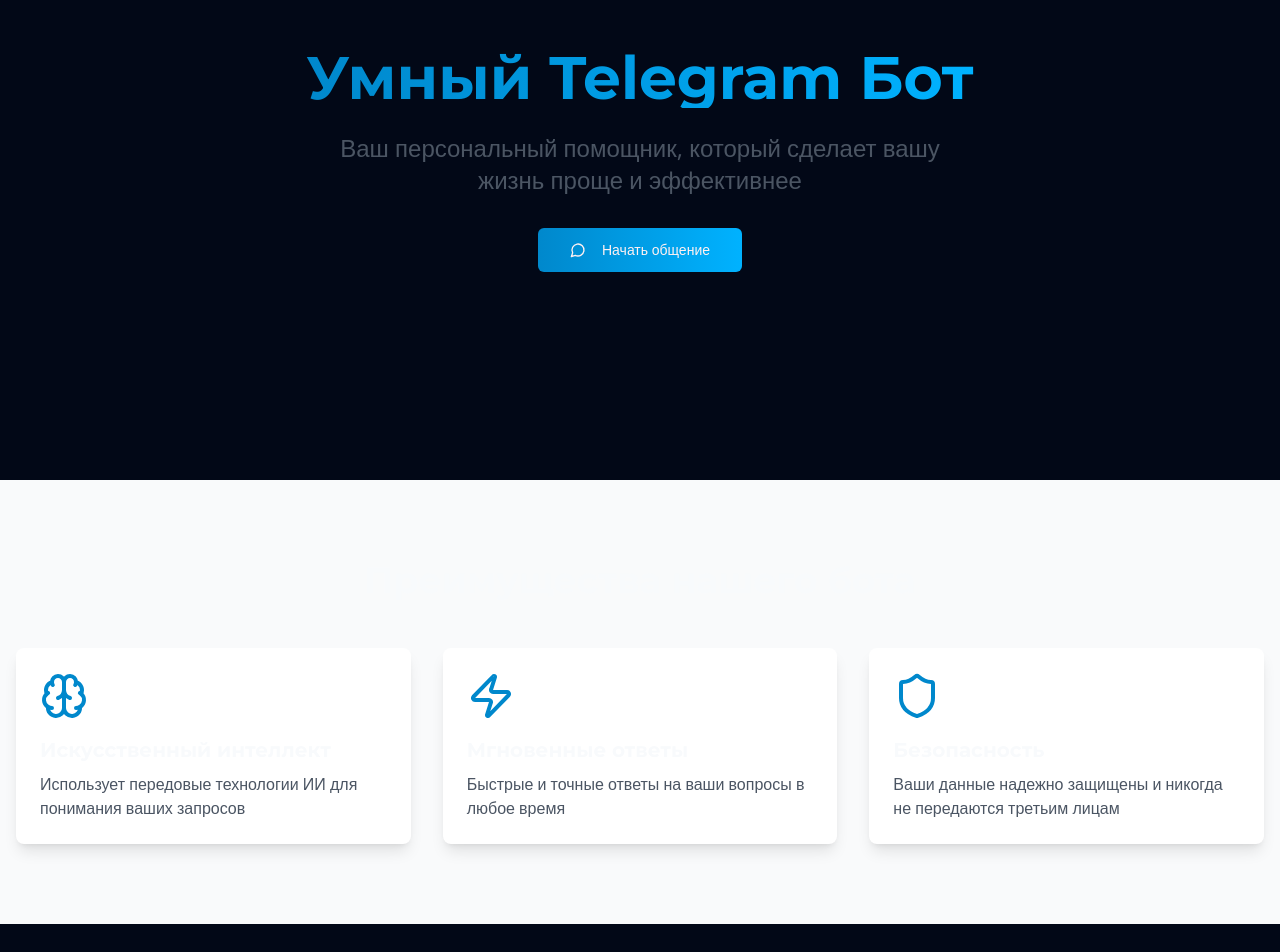
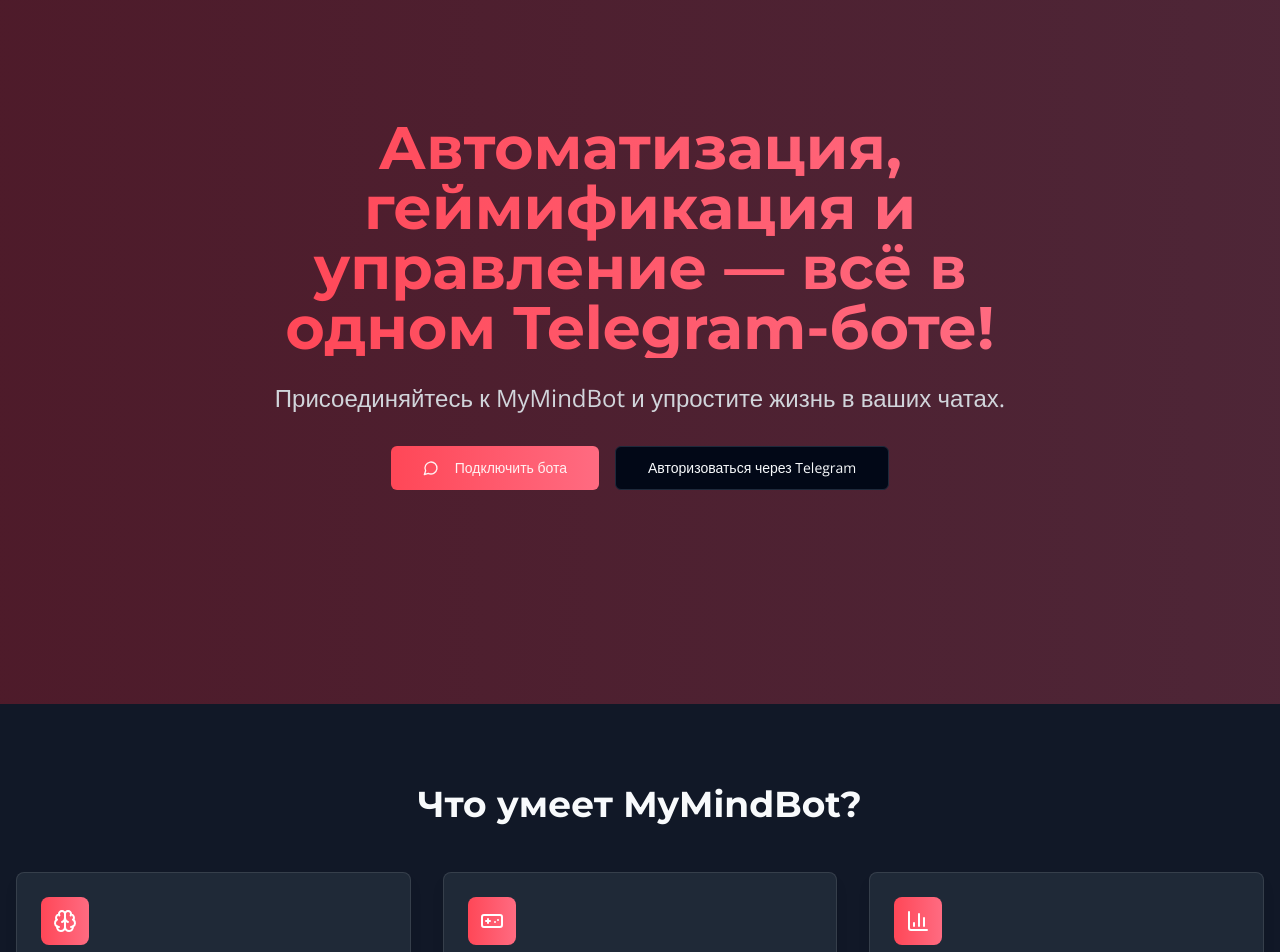
Before and after one commit to 1whyguy/smart-bot-creator-59, a React (Vite) app: page / in a window 1280 px wide. Shown: the part 160-1112 px from the top of the page. Built offline with nearby package versions, Linux system fonts and the light colour scheme.

Commit message:
Implement new files in project
Added three new files to the project as requested.
[skip gpt_engineer]

```diff
--- a/src/components/Features.tsx
+++ b/src/components/Features.tsx
@@ -1,44 +1,61 @@
-import { Brain, Zap, Shield } from "lucide-react";
+import { Brain, Gamepad, BarChart3, Sparkles, Users, Gem } from "lucide-react";
 
 const features = [
   {
     icon: Brain,
-    title: "Искусственный интеллект",
-    description: "Использует передовые технологии ИИ для понимания ваших запросов",
+    title: "Управление чатами",
+    description: "Автоматизация модерации и управления контентом.",
   },
   {
-    icon: Zap,
-    title: "Мгновенные ответы",
-    description: "Быстрые и точные ответы на ваши вопросы в любое время",
+    icon: Gamepad,
+    title: "Мини-игра",
+    description: "Играй и соревнуйся с друзьями в мини-игре.",
   },
   {
-    icon: Shield,
-    title: "Безопасность",
-    description: "Ваши данные надежно защищены и никогда не передаются третьим лицам",
+    icon: BarChart3,
+    title: "Аналитика",
+    description: "Отслеживай статистику активности и прогресса.",
+  },
+  {
+    icon: Sparkles,
+    title: "Кастомизация профиля",
+    description: "Создавай уникальный стиль профиля.",
+  },
+  {
+    icon: Users,
+    title: "Партнёрская программа",
+    description: "Зарабатывай бонусы за привлечение друзей.",
+  },
+  {
+    icon: Gem,
+    title: "Подписки",
+    description: "Открой доступ к эксклюзивным функциям.",
   },
 ];
 
 export const Features = () => {
   return (
-    <div className="py-20 bg-gray-50">
+    <section id="features" className="py-20 bg-gray-50 dark:bg-gray-900">
       <div className="container mx-auto px-4">
         <h2 className="text-3xl md:text-4xl font-bold text-center mb-12">
-          Преимущества нашего бота
+          Что умеет MyMindBot?
         </h2>
-        <div className="grid grid-cols-1 md:grid-cols-3 gap-8">
+        <div className="grid grid-cols-1 md:grid-cols-2 lg:grid-cols-3 gap-8">
           {features.map((feature, index) => (
             <div
               key={index}
-              className="p-6 bg-white rounded-lg shadow-lg hover:shadow-xl transition-shadow animate-fade-up"
-              style={{ animationDelay: `${index * 200}ms` }}
+              className="p-6 bg-white dark:bg-gray-800 rounded-lg shadow-lg hover:shadow-xl transition-all duration-300 transform hover:-translate-y-2 animate-fade-up glass-effect"
+              style={{ animationDelay: `${index * 100}ms` }}
             >
-              <feature.icon className="w-12 h-12 text-telegram-primary mb-4" />
+              <div className="w-12 h-12 bg-gradient-to-r from-custom-primary to-custom-secondary rounded-lg flex items-center justify-center mb-4">
+                <feature.icon className="w-6 h-6 text-white" />
+              </div>
               <h3 className="text-xl font-semibold mb-2">{feature.title}</h3>
-              <p className="text-gray-600">{feature.description}</p>
+              <p className="text-gray-600 dark:text-gray-300">{feature.description}</p>
             </div>
           ))}
         </div>
       </div>
-    </div>
+    </section>
   );
 };
--- a/src/components/Hero.tsx
+++ b/src/components/Hero.tsx
@@ -3,21 +3,34 @@ import { Button } from "@/components/ui/button";
 
 export const Hero = () => {
   return (
-    <div className="min-h-[80vh] flex flex-col items-center justify-center px-4 animate-fade-up">
-      <h1 className="text-4xl md:text-6xl font-bold text-center mb-6 bg-gradient-to-r from-telegram-primary to-telegram-secondary bg-clip-text text-transparent">
-        Умный Telegram Бот
-      </h1>
-      <p className="text-xl md:text-2xl text-gray-600 text-center max-w-2xl mb-8">
-        Ваш персональный помощник, который сделает вашу жизнь проще и эффективнее
+    <section className="relative min-h-screen flex items-center justify-center overflow-hidden mt-16">
+      <div className="absolute inset-0 bg-gradient-to-r from-custom-primary to-custom-secondary opacity-20 dark:opacity-30" />
+
+      <div className="relative z-10 text-center px-4 max-w-3xl mx-auto animate-fade-up">
+        <h2 className="text-4xl md:text-6xl font-bold mb-6 bg-gradient-to-r from-custom-primary to-custom-secondary bg-clip-text text-transparent">
+          Автоматизация, геймификация и управление — всё в одном Telegram-боте!
+        </h2>
+        <p className="text-xl md:text-2xl text-gray-600 dark:text-gray-300 mb-8">
+          Присоединяйтесь к MyMindBot и упростите жизнь в ваших чатах.
         </p>
+        <div className="flex flex-wrap justify-center gap-4">
           <Button
             size="lg"
-        className="bg-gradient-to-r from-telegram-primary to-telegram-secondary hover:opacity-90 transition-opacity"
-        onClick={() => window.open("https://t.me/your_bot_username", "_blank")}
+            className="bg-gradient-to-r from-custom-primary to-custom-secondary hover:opacity-90 transition-opacity"
+            onClick={() => window.open("https://t.me/MyMindBot?start=connect", "_blank")}
           >
             <MessageCircle className="mr-2" />
-        Начать общение
+            Подключить бота
+          </Button>
+          <Button
+            size="lg"
+            variant="outline"
+            onClick={() => window.open("https://t.me/MyMindBot?start=auth", "_blank")}
+          >
+            Авторизоваться через Telegram
           </Button>
         </div>
+      </div>
+    </section>
   );
 };
--- a/src/index.css
+++ b/src/index.css
@@ -87,3 +87,34 @@
 .glass-effect {
   @apply bg-white/10 backdrop-blur-lg border border-white/20 dark:bg-black/10 dark:border-white/10;
 }
+
+/* Анимации */
+@keyframes fadeInDown {
+  from {
+    opacity: 0;
+    transform: translateY(-20px);
+  }
+  to {
+    opacity: 1;
+    transform: translateY(0);
+  }
+}
+
+@keyframes fadeInUp {
+  from {
+    opacity: 0;
+    transform: translateY(20px);
+  }
+  to {
+    opacity: 1;
+    transform: translateY(0);
+  }
+}
+
+.animate-fade-down {
+  animation: fadeInDown 0.5s ease-out;
+}
+
+.animate-fade-up {
+  animation: fadeInUp 0.5s ease-out;
+}
--- a/src/pages/Index.tsx
+++ b/src/pages/Index.tsx
@@ -1,15 +1,13 @@
 import { Header } from "@/components/Header";
 import { Hero } from "@/components/Hero";
 import { Features } from "@/components/Features";
-import { HowToStart } from "@/components/HowToStart";
 
 const Index = () => {
   return (
-    <div className="min-h-screen">
+    <div className="min-h-screen bg-background">
       <Header />
       <Hero />
       <Features />
-      <HowToStart />
     </div>
   );
 };
```
Lines whose indentation alone changed are shown as unchanged.
